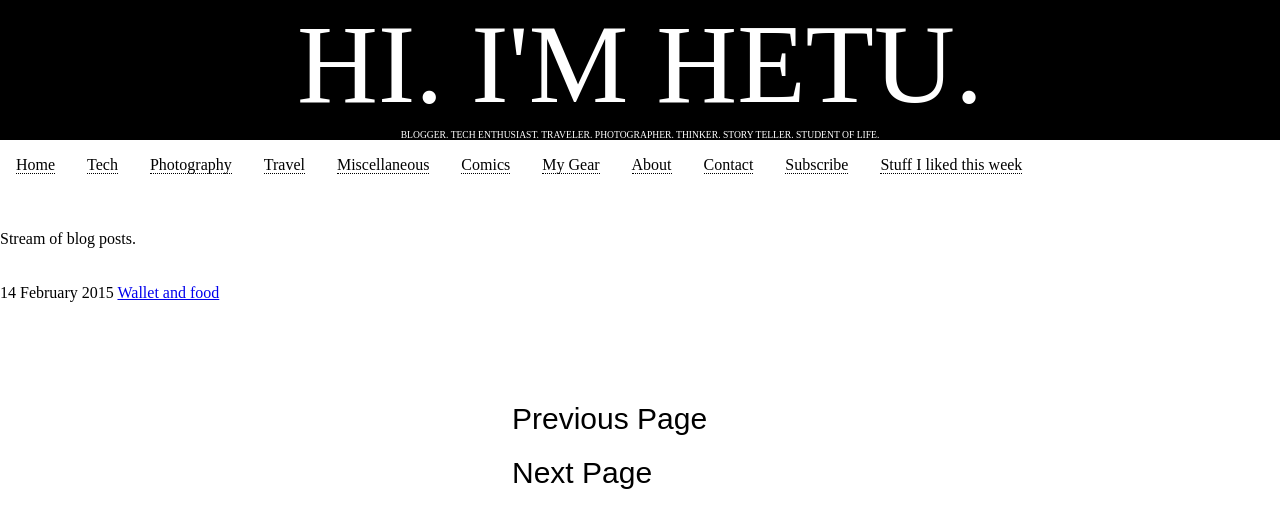
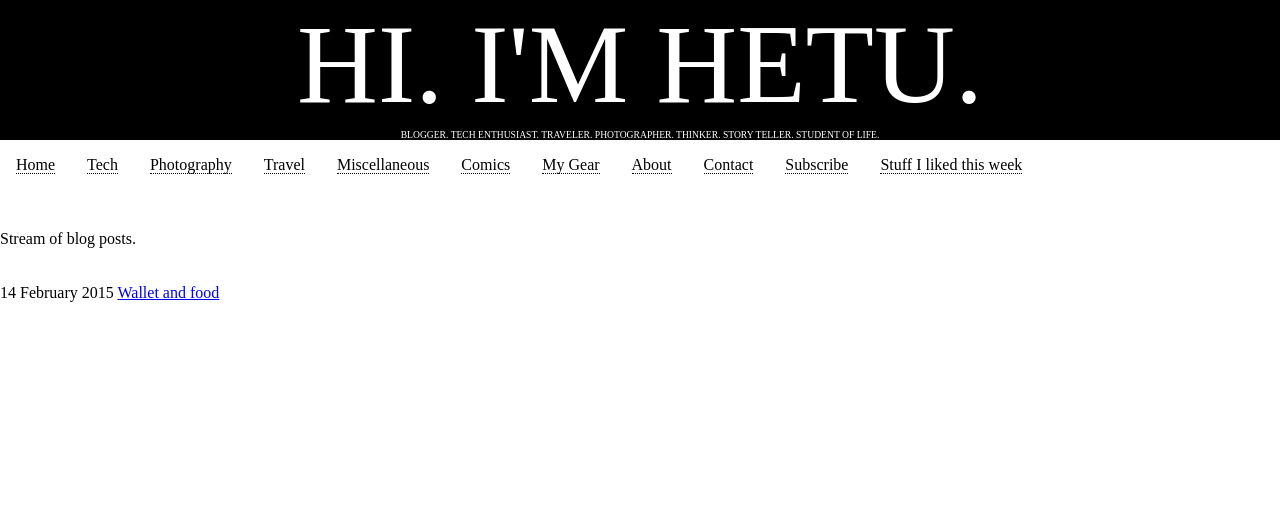
Before and after one commit to hetuashara/hetuashara.github.io, a Jekyll site: the page built from index.html, in a window 1280 px wide. Shown: the top 528 px of the page. Built offline with Jekyll 4.4.1, drawn with Linux system fonts in a browser that asks for light colours; the list of posts is cut into pages by our own code.

Commit message:
Comments out include nextprev

```diff
--- a/_layouts/StuffILikedthisweek.html
+++ b/_layouts/StuffILikedthisweek.html
@@ -13,7 +13,7 @@
 
 
 	{% include StuffILikedthisweekInclude.html %}
-    {% include nextPrevInclude.html %}
+    <!--  {% include nextPrevInclude.html %} -->
     {% include footer.html %}
 
   </body>
--- a/_layouts/homepageHack.html
+++ b/_layouts/homepageHack.html
@@ -14,8 +14,7 @@
 
 	{% include stream.html %}
 
-    {% include nextPrevInclude.html %}
-
+  <!--  {% include nextPrevInclude.html %} -->
     {% include footer.html %}
 
   </body>
--- a/_layouts/miscellaneousLayout.html
+++ b/_layouts/miscellaneousLayout.html
@@ -13,7 +13,7 @@
 
 
 	{% include miscellaneousInclude.html %}
-    {% include nextPrevInclude.html %}
+    <!--  {% include nextPrevInclude.html %} -->
     {% include footer.html %}
 
   </body>
--- a/_layouts/photographyLayout.html
+++ b/_layouts/photographyLayout.html
@@ -13,7 +13,7 @@
 
 
 	{% include photographyInclude.html%}
-    {% include nextPrevInclude.html %}
+    <!--  {% include nextPrevInclude.html %} -->
     {% include footer.html %}
 
   </body>
--- a/_layouts/techLayout.html
+++ b/_layouts/techLayout.html
@@ -13,7 +13,7 @@
 
 
 	{% include techInclude.html %}
-    {% include nextPrevInclude.html %}
+   <!--  {% include nextPrevInclude.html %} -->
     {% include footer.html %}
 
   </body>
--- a/_layouts/travelLayout.html
+++ b/_layouts/travelLayout.html
@@ -13,7 +13,7 @@
 
 
 	{% include travelInclude.html %}
-    {% include nextPrevInclude.html %}
+    <!--  {% include nextPrevInclude.html %} -->
     {% include footer.html %}
 
   </body>
```
